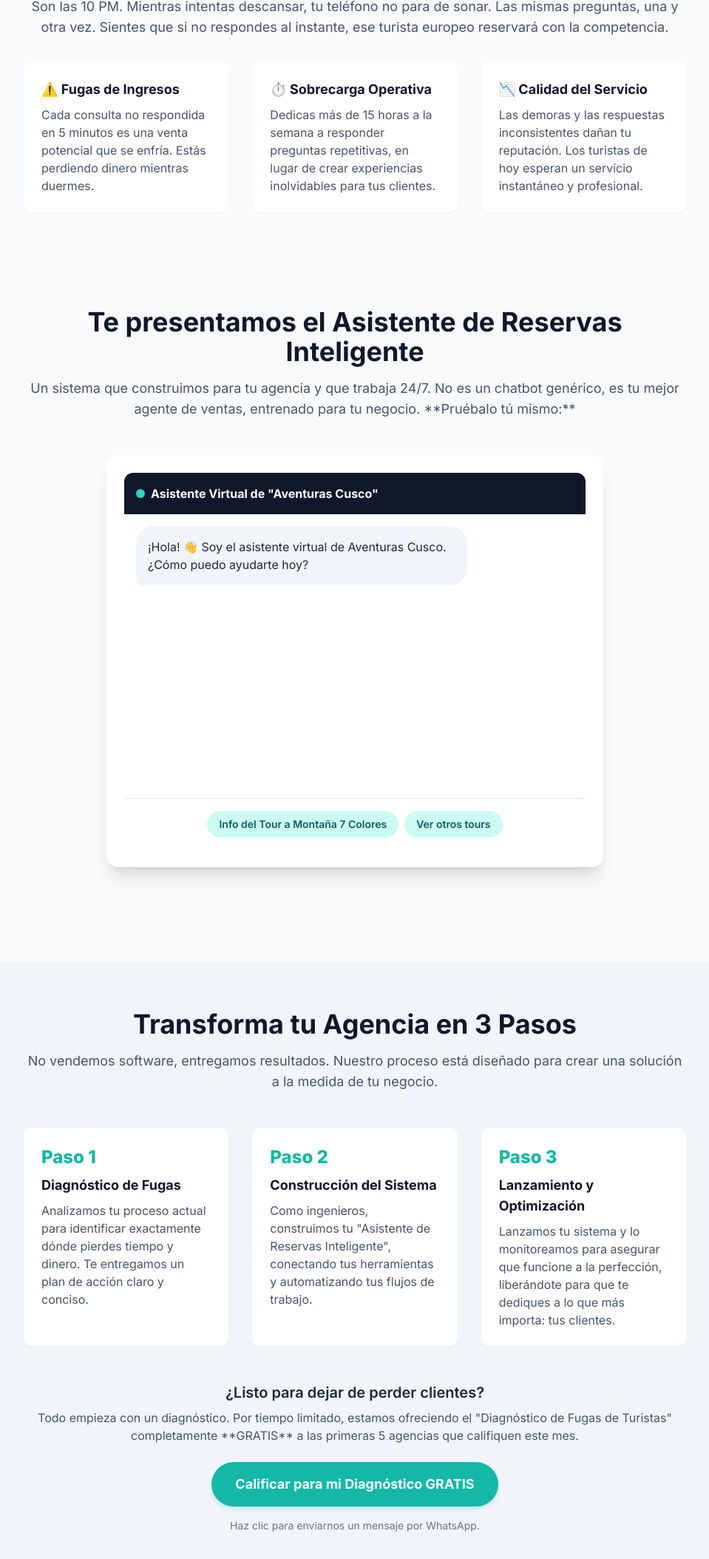
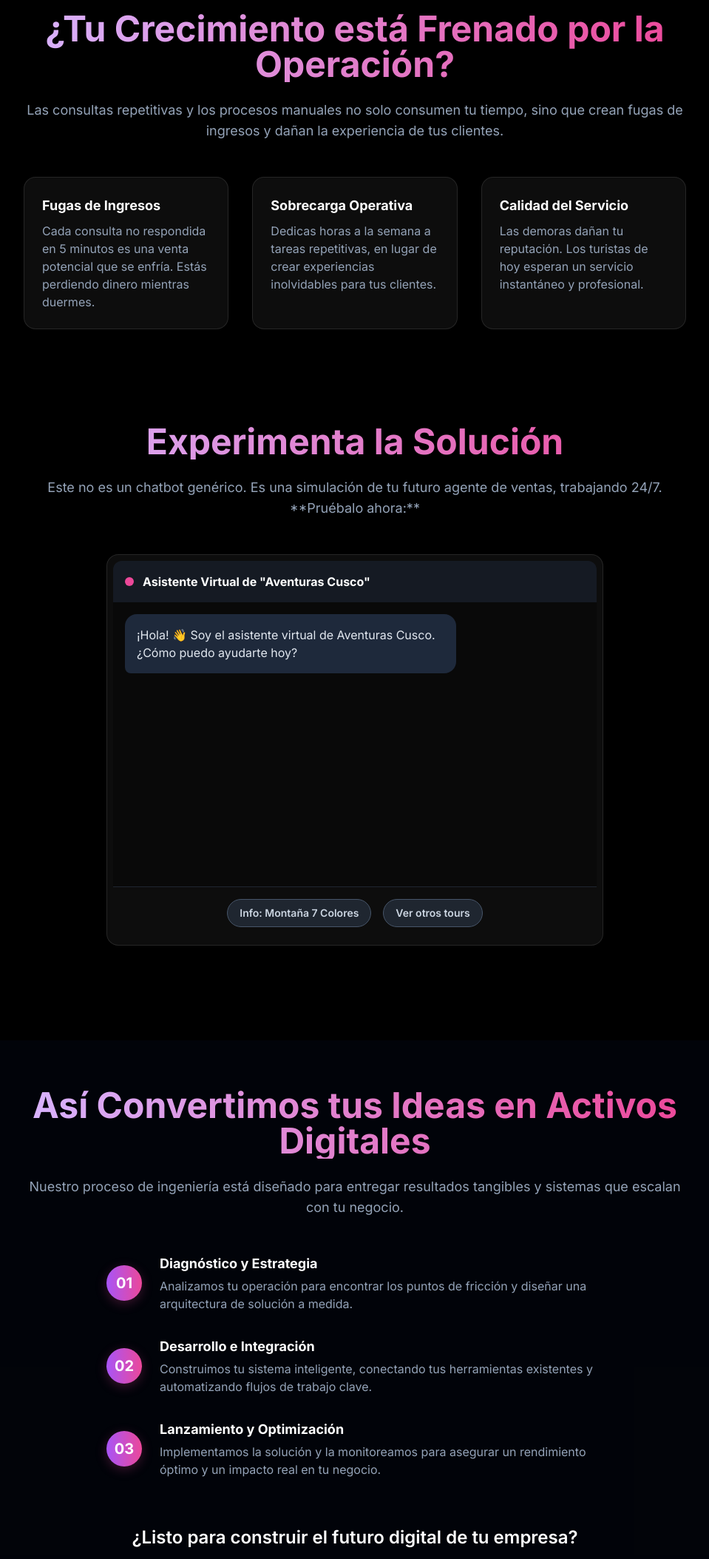
Before and after one commit to malxcdev/cognito, a plain HTML site: page index.html in a window 1280 px wide. Shown: the part 693-2800 px from the top of the page at 74% size, without its empty margins (160-1119 px from the left). Drawn offline with nearby package versions, Linux system fonts and the light colour scheme.

Commit message:
new index

```diff
--- a/index.html
+++ b/index.html
@@ -10,29 +10,41 @@
     <link href="https://fonts.googleapis.com/css2?family=Inter:wght@400;500;600;700;800&display=swap" rel="stylesheet">
     <style>
         body { font-family: 'Inter', sans-serif; scroll-behavior: smooth; }
-        .hero-bg { background-color: #030712; /* gray-950 */ }
-        .chat-bubble-user { background-color: #14b8a6; /* teal-500 */ color: white; border-radius: 1.5rem 1.5rem 0.5rem 1.5rem; }
-        .chat-bubble-bot { background-color: #f1f5f9; /* slate-100 */ color: #1e293b; /* slate-800 */ border-radius: 1.5rem 1.5rem 1.5rem 0.5rem; }
-        .cta-button {
+        .text-gradient {
+            background: linear-gradient(90deg, #d8b4fe, #ec4899);
+            -webkit-background-clip: text;
+            -webkit-text-fill-color: transparent;
+            background-clip: text;
+            text-fill-color: transparent;
+        }
+        .button-gradient {
+            background: linear-gradient(90deg, #a855f7, #ec4899);
             transition: all 0.3s ease;
-            box-shadow: 0 4px 6px -1px rgba(20, 184, 166, 0.2), 0 2px 4px -2px rgba(20, 184, 166, 0.1);
+            box-shadow: 0 4px 15px rgba(236, 72, 153, 0.25);
         }
-        .cta-button:hover {
-            transform: translateY(-2px);
-            box-shadow: 0 10px 15px -3px rgba(20, 184, 166, 0.3), 0 4px 6px -4px rgba(20, 184, 166, 0.2);
+        .button-gradient:hover {
+            transform: translateY(-3px);
+            box-shadow: 0 6px 20px rgba(168, 85, 247, 0.4);
+        }
+        .glass-card {
+            background: rgba(23, 23, 23, 0.6);
+            backdrop-filter: blur(10px);
+            border: 1px solid rgba(255, 255, 255, 0.1);
         }
     </style>
 </head>
-<body class="bg-slate-50 text-slate-700">
+<body class="bg-black text-slate-300">
 
     <!-- Header & Hero Section -->
-    <header class="hero-bg text-white">
-        <div class="container mx-auto px-6 py-20 md:py-32 text-center">
-            <h1 class="text-4xl md:text-6xl font-extrabold tracking-tight">Tu WhatsApp responde, <br class="hidden md:block" /> tú cierras las ventas.</h1>
-            <p class="mt-4 text-lg md:text-xl max-w-3xl mx-auto text-slate-300">Cognito construye sistemas inteligentes para agencias de turismo en Cusco que convierten consultas nocturnas en reservas confirmadas. Deja de ser un operador, vuelve a ser un dueño de negocio.</p>
-            <div class="mt-8">
-                <a href="#diagnostico" class="cta-button bg-teal-500 hover:bg-teal-400 text-white font-bold py-4 px-8 rounded-full text-lg">
-                    Solicita tu Diagnóstico Gratuito
+    <header class="bg-black text-white">
+        <div class="container mx-auto px-6 py-24 md:py-40 text-center">
+            <h1 class="text-5xl md:text-7xl font-extrabold tracking-tight text-gradient">
+                Creamos el Software Inteligente que Necesitas
+            </h1>
+            <p class="mt-6 text-lg md:text-xl max-w-3xl mx-auto text-slate-400">Soluciones para agencias de turismo que convierten el caos operativo en un motor de ventas automático. Deja de perder clientes, empieza a ganar eficiencia.</p>
+            <div class="mt-10">
+                <a href="#diagnostico" class="button-gradient text-white font-bold py-4 px-8 rounded-full text-lg">
+                    Empezar mi Diagnóstico
                 </a>
             </div>
         </div>
@@ -42,20 +54,20 @@
 
         <!-- Problem Section -->
         <section class="text-center max-w-4xl mx-auto">
-            <h2 class="text-3xl md:text-4xl font-bold text-slate-900">¿Te suena familiar?</h2>
-            <p class="mt-4 text-lg text-slate-600">Son las 10 PM. Mientras intentas descansar, tu teléfono no para de sonar. Las mismas preguntas, una y otra vez. Sientes que si no respondes al instante, ese turista europeo reservará con la competencia.</p>
-            <div class="mt-8 grid md:grid-cols-3 gap-8 text-left">
-                <div class="bg-white p-6 rounded-xl shadow-sm">
-                    <h3 class="font-bold text-lg text-slate-900">⚠️ Fugas de Ingresos</h3>
-                    <p class="mt-2 text-slate-600">Cada consulta no respondida en 5 minutos es una venta potencial que se enfría. Estás perdiendo dinero mientras duermes.</p>
+            <h2 class="text-4xl md:text-5xl font-bold text-gradient">¿Tu Crecimiento está Frenado por la Operación?</h2>
+            <p class="mt-6 text-lg text-slate-400">Las consultas repetitivas y los procesos manuales no solo consumen tu tiempo, sino que crean fugas de ingresos y dañan la experiencia de tus clientes.</p>
+            <div class="mt-12 grid md:grid-cols-3 gap-8 text-left">
+                <div class="glass-card p-6 rounded-2xl">
+                    <h3 class="font-bold text-lg text-white">Fugas de Ingresos</h3>
+                    <p class="mt-2 text-slate-400">Cada consulta no respondida en 5 minutos es una venta potencial que se enfría. Estás perdiendo dinero mientras duermes.</p>
                 </div>
-                <div class="bg-white p-6 rounded-xl shadow-sm">
-                    <h3 class="font-bold text-lg text-slate-900">⏱️ Sobrecarga Operativa</h3>
-                    <p class="mt-2 text-slate-600">Dedicas más de 15 horas a la semana a responder preguntas repetitivas, en lugar de crear experiencias inolvidables para tus clientes.</p>
+                <div class="glass-card p-6 rounded-2xl">
+                    <h3 class="font-bold text-lg text-white">Sobrecarga Operativa</h3>
+                    <p class="mt-2 text-slate-400">Dedicas horas a la semana a tareas repetitivas, en lugar de crear experiencias inolvidables para tus clientes.</p>
                 </div>
-                <div class="bg-white p-6 rounded-xl shadow-sm">
-                    <h3 class="font-bold text-lg text-slate-900">📉 Calidad del Servicio</h3>
-                    <p class="mt-2 text-slate-600">Las demoras y las respuestas inconsistentes dañan tu reputación. Los turistas de hoy esperan un servicio instantáneo y profesional.</p>
+                <div class="glass-card p-6 rounded-2xl">
+                    <h3 class="font-bold text-lg text-white">Calidad del Servicio</h3>
+                    <p class="mt-2 text-slate-400">Las demoras dañan tu reputación. Los turistas de hoy esperan un servicio instantáneo y profesional.</p>
                 </div>
             </div>
         </section>
@@ -63,55 +75,65 @@
         <!-- Solution & Demo Section -->
         <section class="mt-24 md:mt-32">
             <div class="text-center max-w-4xl mx-auto">
-                <h2 class="text-3xl md:text-4xl font-bold text-slate-900">Te presentamos el Asistente de Reservas Inteligente</h2>
-                <p class="mt-4 text-lg text-slate-600">Un sistema que construimos para tu agencia y que trabaja 24/7. No es un chatbot genérico, es tu mejor agente de ventas, entrenado para tu negocio. **Pruébalo tú mismo:**</p>
+                <h2 class="text-4xl md:text-5xl font-bold text-gradient">Experimenta la Solución</h2>
+                <p class="mt-6 text-lg text-slate-400">Este no es un chatbot genérico. Es una simulación de tu futuro agente de ventas, trabajando 24/7. **Pruébalo ahora:**</p>
             </div>
 
             <!-- Interactive Demo -->
-            <div class="mt-12 max-w-2xl mx-auto bg-white rounded-2xl shadow-xl p-4 md:p-6">
-                <div class="bg-slate-900 text-white p-4 rounded-t-xl flex items-center">
-                    <div class="w-3 h-3 bg-teal-400 rounded-full mr-2"></div>
+            <div class="mt-12 max-w-2xl mx-auto glass-card rounded-2xl shadow-xl p-1 md:p-2">
+                <div class="bg-slate-800/50 text-white p-4 rounded-t-xl flex items-center">
+                    <div class="w-3 h-3 bg-pink-500 rounded-full mr-3"></div>
                     <p class="font-bold">Asistente Virtual de "Aventuras Cusco"</p>
                 </div>
-                <div id="chat-window" class="h-96 overflow-y-auto p-4 space-y-4">
-                    <!-- Initial Bot Message -->
-                    <div class="chat-bubble-bot p-4 max-w-md">¡Hola! 👋 Soy el asistente virtual de Aventuras Cusco. ¿Cómo puedo ayudarte hoy?</div>
+                <div id="chat-window" class="h-96 overflow-y-auto p-4 space-y-4 bg-black/30">
+                     <div class="p-4 max-w-md break-words bg-slate-800 text-slate-200 rounded-2xl rounded-bl-lg">¡Hola! 👋 Soy el asistente virtual de Aventuras Cusco. ¿Cómo puedo ayudarte hoy?</div>
                 </div>
-                <div id="chat-options" class="p-4 border-t border-slate-200 space-x-2 text-center">
+                <div id="chat-options" class="p-4 border-t border-slate-700/50 space-x-2 text-center flex flex-wrap gap-2 justify-center">
                    <!-- Options will be injected here by JS -->
                 </div>
             </div>
         </section>
 
         <!-- "How It Works" & CTA Section -->
-        <section id="diagnostico" class="mt-24 md:mt-32 bg-slate-100 -mx-6 px-6 py-16">
+        <section id="diagnostico" class="mt-24 md:mt-32 -mx-6 px-6 py-16 bg-gray-950/50">
             <div class="max-w-4xl mx-auto text-center">
-                <h2 class="text-3xl md:text-4xl font-bold text-slate-900">Transforma tu Agencia en 3 Pasos</h2>
-                <p class="mt-4 text-lg text-slate-600">No vendemos software, entregamos resultados. Nuestro proceso está diseñado para crear una solución a la medida de tu negocio.</p>
-                <div class="mt-12 grid md:grid-cols-3 gap-8 text-left">
-                    <div class="bg-white p-6 rounded-xl shadow-sm">
-                        <div class="text-teal-500 font-extrabold text-2xl">Paso 1</div>
-                        <h3 class="font-bold text-lg text-slate-900 mt-2">Diagnóstico de Fugas</h3>
-                        <p class="mt-2 text-slate-600">Analizamos tu proceso actual para identificar exactamente dónde pierdes tiempo y dinero. Te entregamos un plan de acción claro y conciso.</p>
+                <h2 class="text-4xl md:text-5xl font-bold text-gradient">Así Convertimos tus Ideas en Activos Digitales</h2>
+                <p class="mt-6 text-lg text-slate-400">Nuestro proceso de ingeniería está diseñado para entregar resultados tangibles y sistemas que escalan con tu negocio.</p>
+
+                <div class="mt-12 text-left max-w-2xl mx-auto space-y-8">
+                    <!-- Step 1 -->
+                    <div class="flex items-center gap-6">
+                        <div class="flex-shrink-0 w-12 h-12 rounded-full button-gradient flex items-center justify-center font-bold text-xl text-white">01</div>
+                        <div>
+                            <h3 class="font-bold text-lg text-white">Diagnóstico y Estrategia</h3>
+                            <p class="mt-1 text-slate-400">Analizamos tu operación para encontrar los puntos de fricción y diseñar una arquitectura de solución a medida.</p>
+                        </div>
                     </div>
-                    <div class="bg-white p-6 rounded-xl shadow-sm">
-                        <div class="text-teal-500 font-extrabold text-2xl">Paso 2</div>
-                        <h3 class="font-bold text-lg text-slate-900 mt-2">Construcción del Sistema</h3>
-                        <p class="mt-2 text-slate-600">Como ingenieros, construimos tu "Asistente de Reservas Inteligente", conectando tus herramientas y automatizando tus flujos de trabajo.</p>
+                    <!-- Step 2 -->
+                    <div class="flex items-center gap-6">
+                         <div class="flex-shrink-0 w-12 h-12 rounded-full button-gradient flex items-center justify-center font-bold text-xl text-white">02</div>
+                        <div>
+                            <h3 class="font-bold text-lg text-white">Desarrollo e Integración</h3>
+                            <p class="mt-1 text-slate-400">Construimos tu sistema inteligente, conectando tus herramientas existentes y automatizando flujos de trabajo clave.</p>
+                        </div>
                     </div>
-                    <div class="bg-white p-6 rounded-xl shadow-sm">
-                        <div class="text-teal-500 font-extrabold text-2xl">Paso 3</div>
-                        <h3 class="font-bold text-lg text-slate-900 mt-2">Lanzamiento y Optimización</h3>
-                        <p class="mt-2 text-slate-600">Lanzamos tu sistema y lo monitoreamos para asegurar que funcione a la perfección, liberándote para que te dediques a lo que más importa: tus clientes.</p>
+                    <!-- Step 3 -->
+                    <div class="flex items-center gap-6">
+                         <div class="flex-shrink-0 w-12 h-12 rounded-full button-gradient flex items-center justify-center font-bold text-xl text-white">03</div>
+                        <div>
+                            <h3 class="font-bold text-lg text-white">Lanzamiento y Optimización</h3>
+                            <p class="mt-1 text-slate-400">Implementamos la solución y la monitoreamos para asegurar un rendimiento óptimo y un impacto real en tu negocio.</p>
+                        </div>
                     </div>
                 </div>
-                <div class="mt-12">
-                    <p class="text-xl font-semibold text-slate-800">¿Listo para dejar de perder clientes?</p>
-                    <p class="mt-2 text-slate-600">Todo empieza con un diagnóstico. Por tiempo limitado, estamos ofreciendo el "Diagnóstico de Fugas de Turistas" completamente **GRATIS** a las primeras 5 agencias que califiquen este mes.</p>
-                    <a href="https://wa.me/51999999999?text=Hola%20Cognito,%20estoy%20interesado%20en%20el%20Diagnóstico%20Gratuito%20para%20mi%20agencia." target="_blank" class="mt-6 inline-block cta-button bg-teal-500 hover:bg-teal-400 text-white font-bold py-4 px-8 rounded-full text-lg">
+
+                <div class="mt-16">
+                    <p class="text-2xl font-semibold text-white">¿Listo para construir el futuro digital de tu empresa?</p>
+                    <p class="mt-3 text-slate-400">Todo empieza con el primer paso. Por tiempo limitado, el "Diagnóstico de Fugas de Turistas" es **GRATUITO** para agencias calificadas.</p>
+                    <a href="https://wa.me/51999999999?text=Hola%20Cognito,%20estoy%20interesado%20en%20el%20Diagnóstico%20Gratuito%20para%20mi%20agencia." target="_blank" class="mt-8 inline-block button-gradient text-white font-bold py-4 px-8 rounded-full text-lg">
                         Calificar para mi Diagnóstico GRATIS
                     </a>
-                    <p class="mt-4 text-sm text-slate-500">Haz clic para enviarnos un mensaje por WhatsApp.</p>
+                    <p class="mt-4 text-sm text-slate-500">Haz clic para contactarnos por WhatsApp.</p>
                 </div>
             </div>
         </section>
@@ -119,10 +141,10 @@
     </main>
 
     <!-- Footer -->
-    <footer class="bg-slate-900 text-slate-400">
-        <div class="container mx-auto px-6 py-8 text-center">
+    <footer class="bg-black border-t border-slate-800/50">
+        <div class="container mx-auto px-6 py-8 text-center text-slate-500">
             <p>&copy; 2025 Cognito. Todos los derechos reservados.</p>
-            <p class="text-sm mt-2">Construyendo el futuro de las agencias de turismo en Cusco, Perú.</p>
+            <p class="text-sm mt-2">Cusco, Perú</p>
         </div>
     </footer>
 
@@ -134,32 +156,32 @@
             start: {
                 bot: "¡Hola! 👋 Soy el asistente virtual de Aventuras Cusco. ¿Cómo puedo ayudarte hoy?",
                 options: [
-                    { text: "Info del Tour a Montaña 7 Colores", next: "tourInfo" },
+                    { text: "Info: Montaña 7 Colores", next: "tourInfo" },
                     { text: "Ver otros tours", next: "otherTours" }
                 ]
             },
             tourInfo: {
                 user: "Quisiera información del Tour a la Montaña de 7 Colores, por favor.",
-                bot: "¡Claro! Nuestro tour a la Montaña de 7 Colores es de día completo. Incluye transporte, guía, desayuno y almuerzo. El precio es de S/ 120 por persona. ¿Qué más te gustaría saber?",
+                bot: "¡Claro! El tour a la Montaña de 7 Colores es de día completo. Incluye transporte, guía, desayuno y almuerzo. El precio es de S/ 120 por persona. ¿Qué más te gustaría saber?",
                 options: [
-                    { text: "¿Hay cupos para este sábado?", next: "availability" },
+                    { text: "¿Cupos para el sábado?", next: "availability" },
                     { text: "Gracias, lo pensaré", next: "end" }
                 ]
             },
             otherTours: {
                 user: "Quisiera ver otros tours.",
-                bot: "Por supuesto. También ofrecemos tours a Machu Picchu, el Valle Sagrado y la Laguna Humantay. ¿Alguno de esos te interesa?",
+                bot: "Por supuesto. También ofrecemos tours a Machu Picchu, el Valle Sagrado y la Laguna Humantay. ¿Alguno te interesa?",
                 options: [
-                     { text: "Info del Tour a Montaña 7 Colores", next: "tourInfo" },
+                     { text: "Info: Montaña 7 Colores", next: "tourInfo" },
                      { text: "No, gracias", next: "end" }
                 ]
             },
             availability: {
                 user: "¿Hay cupos disponibles para este sábado?",
-                bot: "Un momento, estoy verificando la disponibilidad... ¡Sí! 🎉 Tenemos 5 cupos disponibles para este sábado. ¿Te gustaría reservar ahora?",
+                bot: "Verificando... ¡Sí! 🎉 Tenemos 5 cupos disponibles para este sábado. ¿Te gustaría reservar?",
                 options: [
-                    { text: "¡Sí, reservar ahora!", next: "bookNow" },
-                    { text: "Necesito hablar con un humano", next: "human" }
+                    { text: "¡Sí, reservar!", next: "bookNow" },
+                    { text: "Hablar con un agente", next: "human" }
                 ]
             },
             bookNow: {
@@ -171,7 +193,7 @@
             },
             human: {
                 user: "Necesito hablar con un humano.",
-                bot: "Entendido. Un agente se pondrá en contacto contigo en los próximos 5 minutos a través de este chat. Por favor, adelántame tu consulta para poder ayudarte más rápido.",
+                bot: "Entendido. Un agente se pondrá en contacto contigo en los próximos 5 minutos. Por favor, adelántame tu consulta para poder ayudarte más rápido.",
                 options: [
                      { text: "Empezar de nuevo", next: "start" }
                 ]
@@ -187,7 +209,11 @@
 
         function addMessage(text, sender) {
             const bubble = document.createElement('div');
-            bubble.className = `p-4 max-w-md break-words ${sender === 'user' ? 'chat-bubble-user ml-auto' : 'chat-bubble-bot'}`;
+            const bubbleClasses = {
+                user: 'bg-purple-600 text-white rounded-2xl rounded-br-lg ml-auto',
+                bot: 'bg-slate-800 text-slate-200 rounded-2xl rounded-bl-lg'
+            };
+            bubble.className = `p-4 max-w-md break-words ${bubbleClasses[sender]}`;
             bubble.textContent = text;
             chatWindow.appendChild(bubble);
             chatWindow.scrollTop = chatWindow.scrollHeight;
@@ -197,7 +223,7 @@
             chatOptions.innerHTML = '';
             options.forEach(option => {
                 const button = document.createElement('button');
-                button.className = "bg-teal-100 text-teal-800 text-sm font-semibold py-2 px-4 rounded-full hover:bg-teal-200 transition-colors";
+                button.className = "bg-slate-700/50 border border-slate-600 text-slate-300 text-sm font-semibold py-2 px-4 rounded-full hover:bg-slate-600/50 hover:border-slate-500 transition-colors";
                 button.textContent = option.text;
                 button.onclick = () => handleOptionClick(option.next);
                 chatOptions.appendChild(button);
@@ -208,18 +234,29 @@
             const node = chatFlow[nextNodeKey];
             if (!node) return;
 
+            chatOptions.innerHTML = '<p class="text-slate-500 text-sm">El asistente está escribiendo...</p>';
+
+
             if(node.user) {
-                addMessage(node.user, 'user');
+                setTimeout(() => {
+                    addMessage(node.user, 'user');
+                    setTimeout(() => {
+                        addMessage(node.bot, 'bot');
+                        showOptions(node.options);
+                    }, 1000);
+                }, 200);
+            } else {
+                 setTimeout(() => {
+                    addMessage(node.bot, 'bot');
+                    showOptions(node.options);
+                }, 1000);
             }
-
-            setTimeout(() => {
-                addMessage(node.bot, 'bot');
-                showOptions(node.options);
-            }, 800); // Simulate bot thinking time
         }
 
         // Initial Start
-        showOptions(chatFlow.start.options);
+        setTimeout(() => {
+            showOptions(chatFlow.start.options);
+        }, 1200);
 
     </script>
 </body>
```
